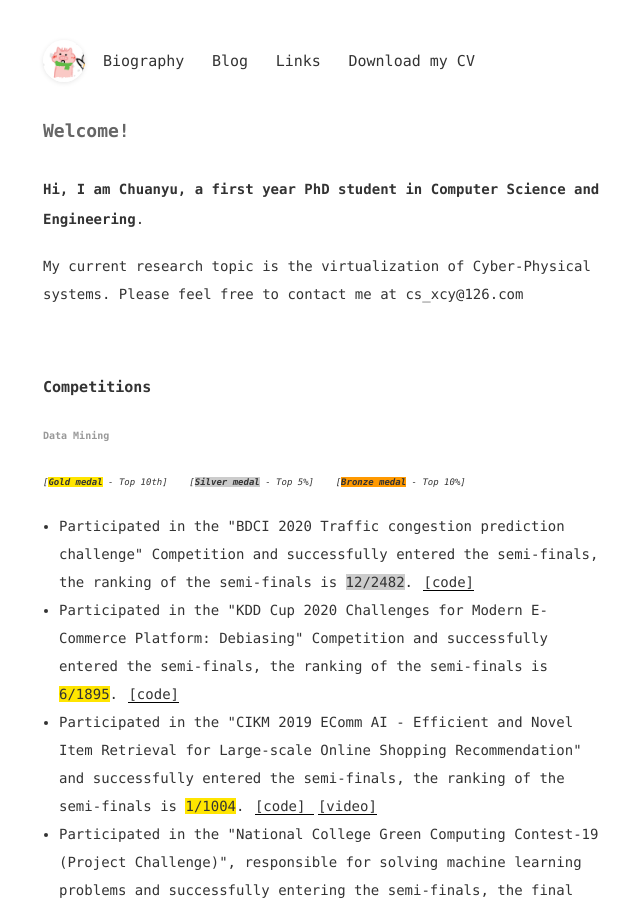
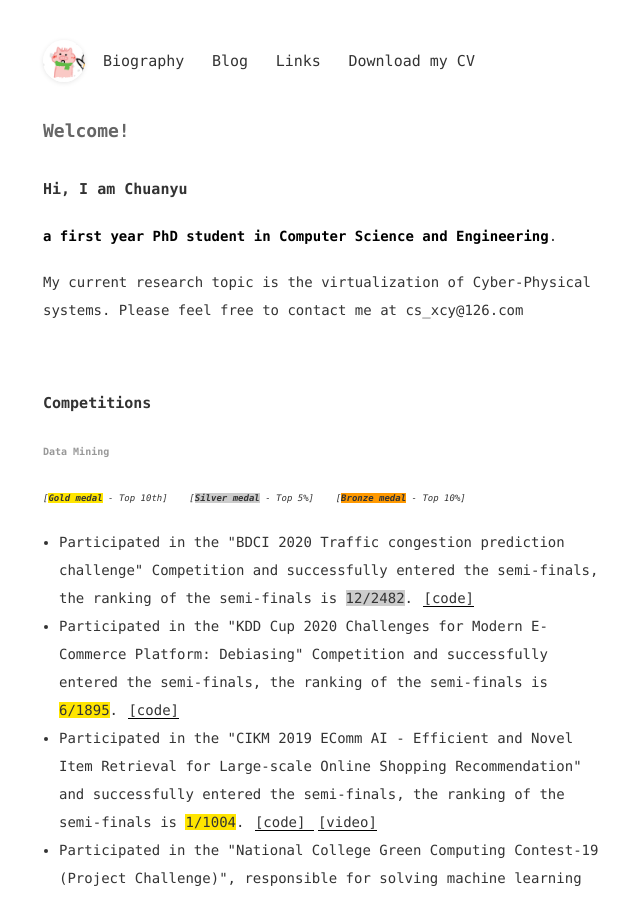
Before and after one commit to ChuanyuXue/profile, a Jekyll site: the page built from index.html, in a window 1280 px wide and 900 px high. Shown: the whole window, without its empty margins (311-951 px from the left). Built offline with Jekyll 4.4.1, drawn with Linux system fonts in a browser that asks for light colours.

Commit message:
Update index.html

```diff
--- a/index.html
+++ b/index.html
@@ -5,8 +5,11 @@ css: [common.css,page.css]
 js: [blog.js]
 ---
 <h3>
-	<span style="font-size:14px;">Hi, I am Chuanyu,&nbsp;</span><strong><span style="font-size:14px;">a first year PhD student in Computer Science and Engineering</span></strong><span style="font-size:14px;font-weight:normal;">.&nbsp;</span>
+	Hi, I am Chuanyu
 </h3>
+<p>
+	<strong>a first year PhD student in Computer Science and Engineering</strong>.&nbsp;
+</p>
 <p>
 	My current research topic is the virtualization of Cyber-Physical systems. Please feel free to contact me at cs_xcy@126.com
 </p>
@@ -77,9 +80,6 @@ Qingdao University President Cup and the third prize of Microsoft Innovation Cup
 	</li>
 </ul>
 <p>
-	<br />
-</p>
-<p>
 	<strong><span style="color:#999999;font-size:10px;">Others</span></strong>
 </p>
 <ul>
@@ -90,9 +90,6 @@ Qingdao University President Cup and the third prize of Microsoft Innovation Cup
 		<span>Organized and planned the competition "The&nbsp;</span><span>Prediction of Used Car Transaction Price Competition</span><span>" jointly held by Datawhale and Tianchi <a href="https://tianchi.aliyun.com/competition/entrance/231784/introduction" target="_blank">[link]</a></span><a href="https://tianchi.aliyun.com/competition/entrance/231784/introduction" target="_blank"><span></span></a><a href="https://tianchi.aliyun.com/course/video?spm=5176.12282027.0.0.5fda379caLvonc&amp;liveId=41146" target="_blank">[video]</a>
 	</li>
 </ul>
-<p>
-	<br />
-</p>
 <p>
 	<br />
 </p>
```
